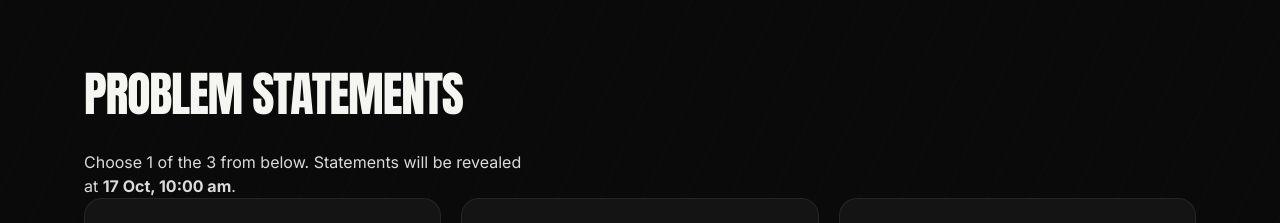
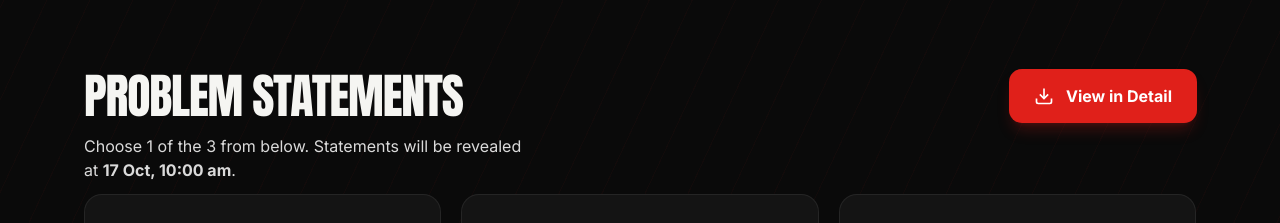
Before and after one commit to AzaanK-dev/VibeCoding-CC26, a Next.js app: page /competition in a window 1280 px wide. Shown: the part 729-952 px from the top of the page. Built offline with nearby package versions, Linux system fonts and the light colour scheme; no server answers.

Commit message:
fix: updating problem statements logic

```diff
--- a/app/competition/page.tsx
+++ b/app/competition/page.tsx
@@ -15,10 +15,36 @@ export default function Competition() {
       />
     </div>  <section className="mx-auto max-w-6xl px-5 py-16">
       <Reveal><div className="mb-3 flex items-center gap-3"><span className={`h-3 w-3 rounded-full ${phase === "live" ? "animate-ping bg-brand" : "bg-stone"}`} /><span className="font-mono text-sm text-mist">{label}</span></div>
-        {phase === "ended" ? <div className="card !transform-none p-10 font-display text-6xl text-brand sm:text-8xl">00:00:00 · Submissions open</div> : phase && <Countdown target={phase === "before" ? DATES.start : DATES.end} />}</Reveal>
+        {phase === "ended" ? <div className="bg-red-700 rounded-3xl !transform-none p-10 font-display text-2xl text-white  sm:text-5xl">00:00:00 <br /> Scroll Down to Submissions</div> : phase && <Countdown target={phase === "before" ? DATES.start : DATES.end} />}</Reveal>
 
-      <h2 className="h-display mb-8 mt-24 text-3xl md:text-5xl">Problem statements</h2>
-      <p className={`mt-3 max-w-md text-white/85`}>
+      <div className="mt-24 flex flex-col items-start gap-5 sm:flex-row sm:items-center sm:justify-between sm:gap-4">
+        <h2 className="h-display text-3xl md:text-5xl">
+          Problem statements
+        </h2>
+
+        {phase !== "before" && phase !== null && (<a
+          href="/problem-statements.pdf"
+          download
+          className="group inline-flex w-full items-center justify-center gap-3 rounded-xl bg-brand px-6 py-3.5 font-bold text-white shadow-lg shadow-brand/25 ring-1 ring-brand transition-all duration-300 hover:shadow-xl hover:shadow-brand/40 active:translate-y-0 sm:w-auto"
+        >
+          <svg
+            width="20"
+            height="20"
+            viewBox="0 0 24 24"
+            fill="none"
+            stroke="currentColor"
+            strokeWidth="2"
+            className="transition-transform duration-300 group-hover:translate-y-0.5"
+          >
+            <path d="M21 15v4a2 2 0 0 1-2 2H5a2 2 0 0 1-2-2v-4" />
+            <path d="m7 10 5 5 5-5" />
+            <path d="M12 15V3" />
+          </svg>
+          View in Detail
+        </a>)}
+      </div>
+
+      <p className={`my-3 max-w-md text-white/85`}>
         Choose 1 of the 3 from below. Statements will be revealed at <b>17 Oct, 10:00 am</b>.
       </p>
       <div className="grid gap-5 md:grid-cols-3">{problems.map((p, i) => {
--- a/lib/data.ts
+++ b/lib/data.ts
@@ -6,14 +6,16 @@ export const LINKS = {
 };
 export const DATES = {
   start: "2026-10-17T10:00:00+05:00",       // problems revealed, timer starts
+  // start: "2026-10-16T22:13:00+05:00",
   end: "2026-10-18T10:00:00+05:00",         // timer = 0 -> submissions open
+  // end: "2026-10-16T22:51:00+05:00",
   paymentDeadline: "2026-10-15T23:59:00+05:00",
 };
 export const FORCE_FINALIZED = true; // true = always show "Finalized Teams"
 // Testing: set NEXT_PUBLIC_PHASE_OVERRIDE=before|live|ended
 
 export const teams = [
-  { name: "Hexabytes", uni: "FAST NUCES KARACHI" },
+  { name: "Tech Titans", uni: "UBIT, University of Karachi" },
   { name: "Khubsoorat Shklen", uni: "NED University of Engineering and Technology" },
   { name: "Maple_X", uni: "Muhammad Ali Jinnah University" },
   { name: "Byte Alpha's", uni: "UBIT, University of Karachi" },
@@ -35,11 +37,10 @@ export const teams = [
 ];
 
 export const problems = [
-  { id: "A", domain: "Domain One", brief: "Placeholder. Replace with the problem statement revealed at start." },
-  { id: "B", domain: "Domain Two", brief: "Placeholder. Replace with the problem statement revealed at start." },
-  { id: "C", domain: "Domain Three", brief: "Placeholder. Replace with the problem statement revealed at start." },
+  { id: "A", domain: "Disaster Response", brief: "During floods, heatwaves and other disasters, warnings may not reach everyone, while rescue teams, vehicles, shelters and medical supplies remain limited. How can technology identify who needs help most and coordinate resources to reach them before the situation becomes critical?" },
+  { id: "B", domain: "Threat Prevention", brief: "Cameras and sensors can record theft, violence, accidents or fires, but by the time a human notices the footage and responds, it may already be too late. How can intelligent technology detect a developing threat and act quickly and proactively to prevent or reduce harm?" },
+  { id: "C", domain: "Misinformation Control", brief: "During elections or health crises, false information spreads rapidly through encrypted WhatsApp groups whose content cannot be seen. How can a system effectively slow its spread without censorship, while keeping user privacy fully intact and resisting sophisticated adversarial users?" },
 ];
-
 export const top10 = [
   {
     id: "T01",
```
Also changed, not shown: 1 other file (tests, documents, lock files or other folders).
